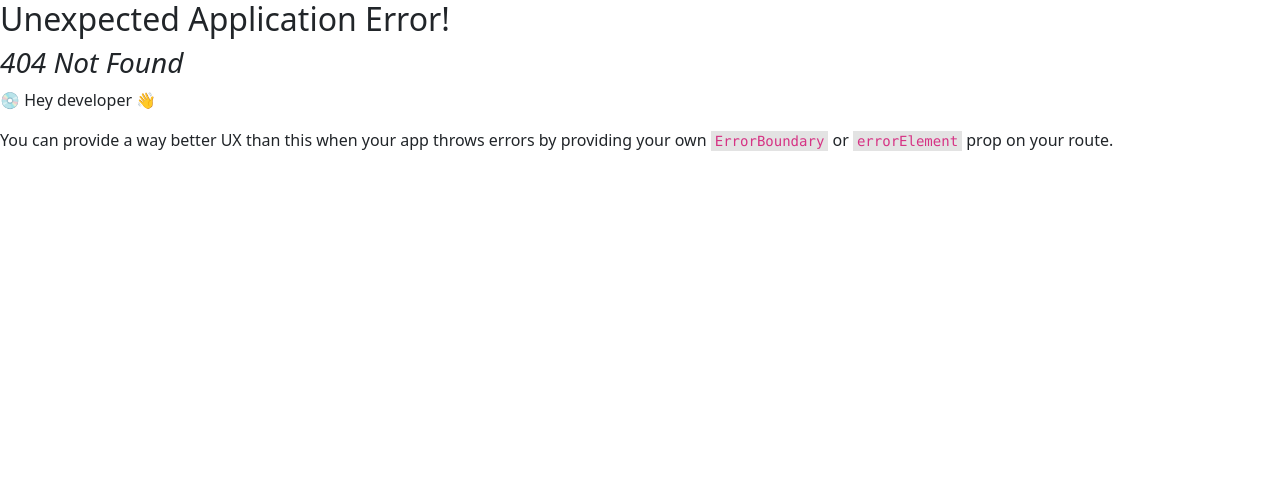
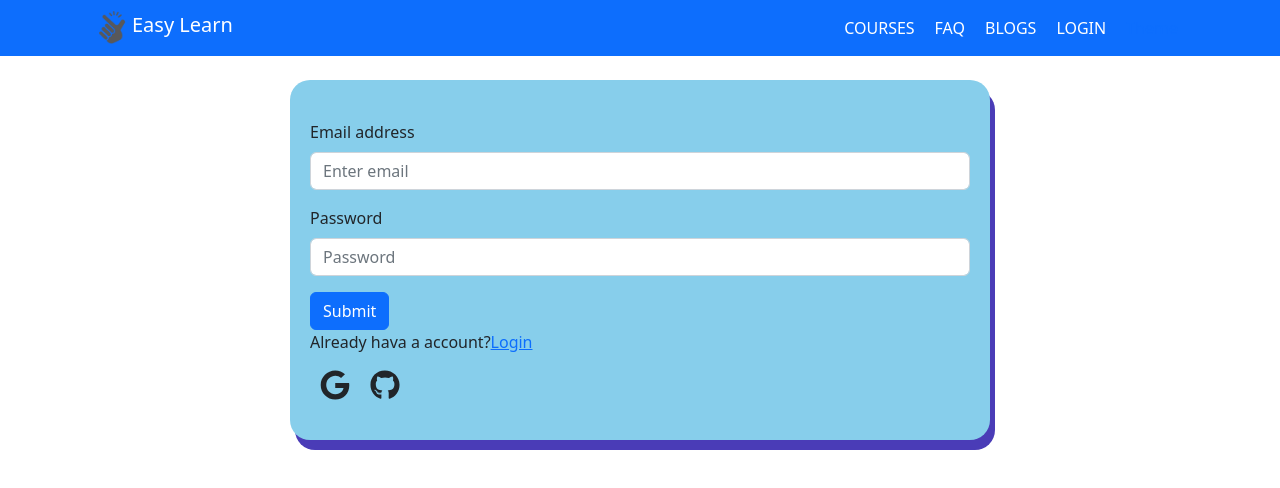
Before and after one commit to BayajidAlam/Easy-learning-client, a React (Create React App) app: page /register in a window 1280 px wide. Before the commit this address had no page. Shown: the top 488 px of the page. Built offline with nearby package versions, Linux system fonts and the light colour scheme.

Commit message:
login page design done

```diff
--- a/package.json
+++ b/package.json
@@ -11,6 +11,7 @@
     "react": "^18.2.0",
     "react-bootstrap": "^2.5.0",
     "react-dom": "^18.2.0",
+    "react-icons": "^4.6.0",
     "react-router": "^6.4.2",
     "react-router-dom": "^6.4.2",
     "react-scripts": "5.0.1",
--- a/src/Component/Header/Header.js
+++ b/src/Component/Header/Header.js
@@ -3,8 +3,8 @@ import Container from "react-bootstrap/Container";
 import Nav from "react-bootstrap/Nav";
 import Navbar from "react-bootstrap/Navbar";
 import { Link } from "react-router-dom";
-import Brand from '../../assets/easy-icon-13.png';
-import './Header.css'
+import Brand from "../../assets/easy-icon-13.png";
+import "./Header.css";
 
 const Header = () => {
   return (
@@ -12,15 +12,25 @@ const Header = () => {
       <Container>
         <div>
           <img className="img-brand" src={Brand} alt="" />
-      <Navbar.Brand className="text-white" href="/">Easy Learn</Navbar.Brand>
+          <Navbar.Brand className="text-white" href="/">
+            Easy Learn
+          </Navbar.Brand>
         </div>
         <Navbar.Toggle aria-controls="responsive-navbar-nav" />
         <Navbar.Collapse id="responsive-navbar-nav">
-
           <Nav className="ms-auto">
-          <Link className="link text-white" to='/courses'>COURSES</Link>
-      <Link className="link text-white" to='/FAQ'>FAQ</Link>
-          <Link className="link text-white" to='/blogs'>BLOGS</Link>
+            <Link className="link text-white" to="/courses">
+              COURSES
+            </Link>
+            <Link className="link text-white" to="/FAQ">
+              FAQ
+            </Link>
+            <Link className="link text-white" to="/blogs">
+              BLOGS
+            </Link>
+            <Link className="link text-white" to="/login">
+              LOGIN
+            </Link>
           </Nav>
           <div>
             <Link className="link white">Theme</Link>
--- /dev/null
+++ b/src/pages/Login/Login.css
@@ -0,0 +1,23 @@
+.my-form{
+  width: 800px;
+  height: 360px;
+  background-color: skyblue;
+  padding: 40px 20px;
+  border-radius: 20px;
+  box-shadow: 5px 10px #4a3cb7;
+}
+
+
+.alternative-login{
+  font-size: 30px;
+  margin: 0px 10px;
+  text-align: center;
+  padding-bottom: 10;
+}
+
+@media screen and (max-width:576px) {
+  .my-form{
+    width: 300px;
+    height: 330px;
+  }
+}
--- /dev/null
+++ b/src/pages/Login/Login.js
@@ -0,0 +1,40 @@
+import React from "react";
+import { Container, Row } from "react-bootstrap";
+import Button from "react-bootstrap/Button";
+import Form from "react-bootstrap/Form";
+import "./Login.css";
+import { FaGithub, FaGoogle } from "react-icons/fa";
+import { Link } from "react-router-dom";
+
+const Login = () => {
+  return (
+    <Form className="mx-auto mt-4 my-form">
+
+      <Form.Group className="mb-3" controlId="formBasicEmail">
+        <Form.Label>Email address</Form.Label>
+        <Form.Control type="email" placeholder="Enter email" />
+      </Form.Group>
+
+      <Form.Group className="mb-3" controlId="formBasicPassword">
+        <Form.Label>Password</Form.Label>
+        <Form.Control type="password" placeholder="Password" />
+      </Form.Group>
+
+      <Button variant="primary" type="submit">
+        Login
+      </Button>
+
+      <p>
+        Don't hava account?<Link to="/register">Register</Link>
+      </p>
+
+      <div>
+        <FaGoogle className="alternative-login" />
+        <FaGithub className="alternative-login" />
+      </div>
+
+    </Form>
+  );
+};
+
+export default Login;
--- /dev/null
+++ b/src/pages/Register/Register.css
@@ -0,0 +1,8 @@
+.register-form{
+  width: 700px;
+  height: 360px;
+  background-color: skyblue;
+  padding: 40px 20px;
+  border-radius: 20px;
+  box-shadow: 5px 10px #4a3cb7
+}
--- /dev/null
+++ b/src/pages/Register/Register.js
@@ -0,0 +1,37 @@
+import React from "react";
+import Button from "react-bootstrap/Button";
+import Form from "react-bootstrap/Form";
+import { FaGithub, FaGoogle } from "react-icons/fa";
+import { Link } from "react-router-dom";
+import './Register.css'
+
+const Register = () => {
+  return (
+    <Form className="register-form mx-auto mt-4">
+
+      <Form.Group className="mb-3" controlId="formBasicEmail">
+        <Form.Label>Email address</Form.Label>
+        <Form.Control type="email" placeholder="Enter email" />
+      </Form.Group>
+
+      <Form.Group className="mb-3" controlId="formBasicPassword">
+        <Form.Label>Password</Form.Label>
+        <Form.Control type="password" placeholder="Password" />
+      </Form.Group>
+
+      <Button variant="primary" type="submit">
+        Submit
+      </Button>
+      <p>
+        Already hava a account?<Link to="/register">Login</Link>
+      </p>
+
+      <div>
+        <FaGoogle className="alternative-login" />
+        <FaGithub className="alternative-login" />
+      </div>
+    </Form>
+  );
+};
+
+export default Register;
```
Also changed, not shown: src/routes/routes.js (+10 -0 lines), 1 other file (tests, documents, lock files or other folders). Lines whose indentation alone changed are shown as unchanged.
